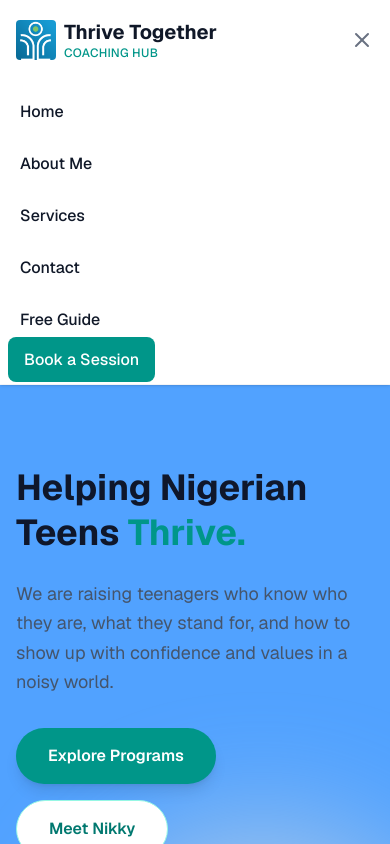
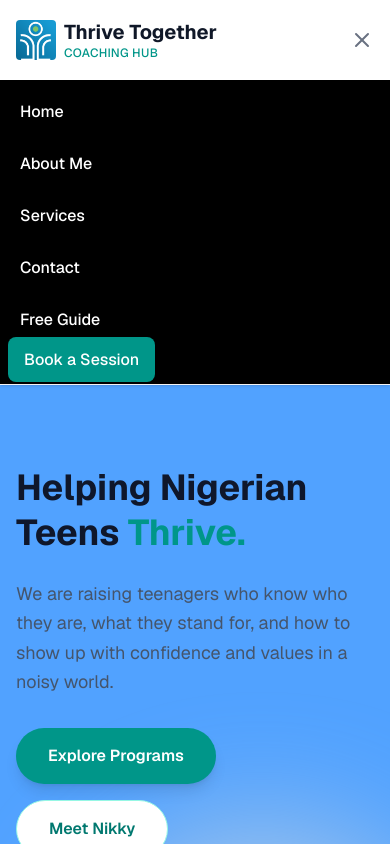
Before and after one commit to RolandMario/Thrive_together_couching_hub, a Next.js app: page / in a window 390 px wide. Both pictures are taken after a click on the button 362 px from the left and 40 px from the top of the page. Shown: the top 844 px of the page. Built offline with nearby package versions, Linux system fonts and the light colour scheme.

Commit message:
first corrections 2

```diff
--- a/app/components/navigation.tsx
+++ b/app/components/navigation.tsx
@@ -64,7 +64,7 @@ const Navigation = () => {
 
       {/* Mobile Menu */}
       {isOpen && (
-        <div className="md:hidden bg-white border-b border-gray-100">
+        <div className="md:hidden bg-black text-white border-b border-gray-100">
           <div className="px-2 pt-2 pb-3 space-y-1 sm:px-3">
             {navLinks.map((link) => (
               <Link
@@ -76,7 +76,7 @@ const Navigation = () => {
               </Link>
             ))}
             <Link
-              href={'/book-session'}
+              href={'/book'}
               className="w-full text-center mt-4 bg-teal-600 text-white px-4 py-3 rounded-lg font-medium"
             >
               Book a Session
```
